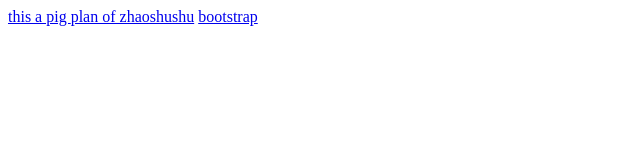
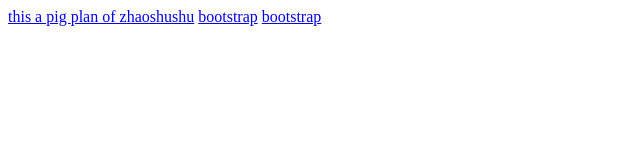
Before and after one commit to azurivy/azurivy.github.io, a plain HTML site: page index.html in a window 1280 px wide. Shown: the full height of the page, 0-640 px from the left. Drawn offline with Linux system fonts and the light colour scheme.

Commit message:
Update index.html

```diff
--- a/index.html
+++ b/index.html
@@ -1,3 +1,4 @@
 <a href="/支付宝/zhifub.html">this a pig <a>
 <a href="hh.md">plan of zhaoshushu<a>
 <a href="mao/sahbi.html">bootstrap<a>
+<a href="mao/sahbi.html">bootstrap<a>
```
